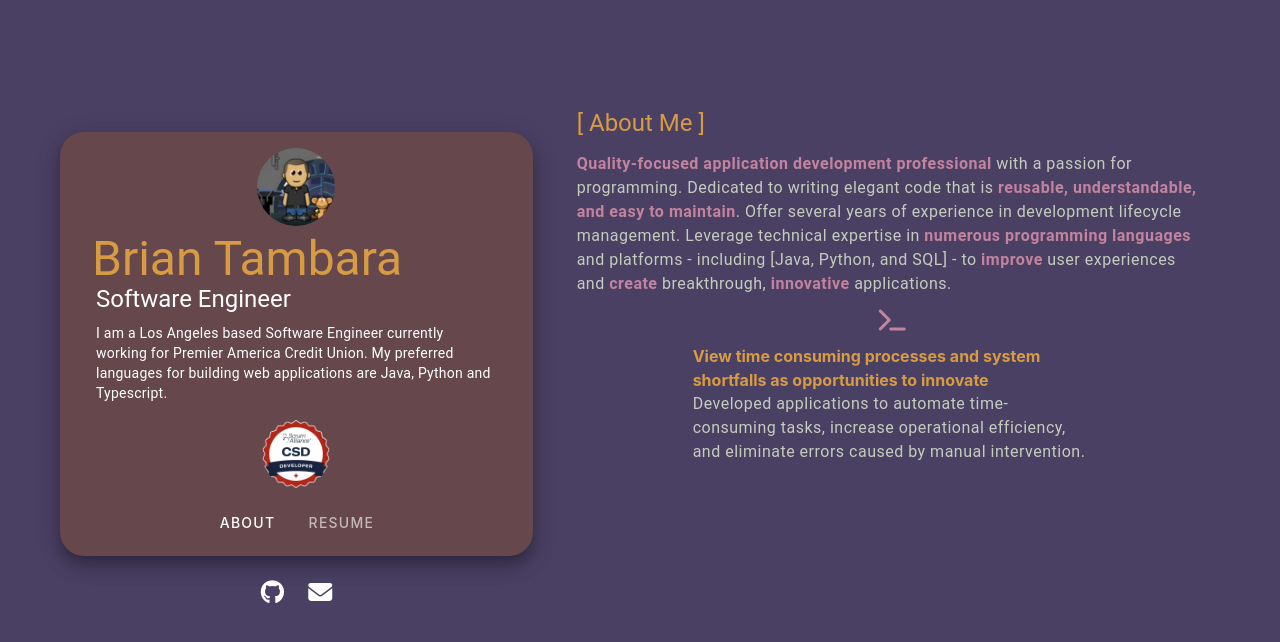
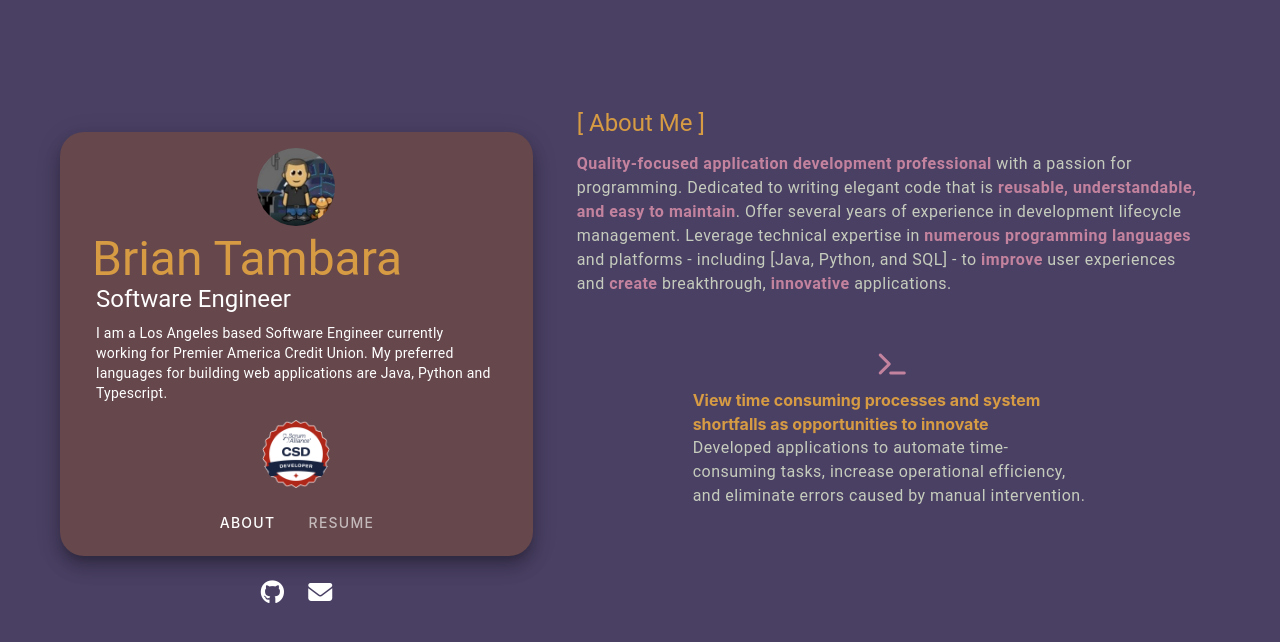
Before and after one commit to btambara/brian-tambara-com, a Vue app: page / in a window 1280 px wide. Shown: the top 642 px of the page. Built offline with nearby package versions, Linux system fonts and the light colour scheme.

Commit message:
adjust padding about item

```diff
--- a/src/components/AboutItem.vue
+++ b/src/components/AboutItem.vue
@@ -17,7 +17,7 @@
         </div>
       </v-col>
     </v-row>
-    <v-row>
+    <v-row class="mt-14">
       <v-carousel cycle hide-delimiters :show-arrows="false">
         <v-carousel-item>
           <div
```
